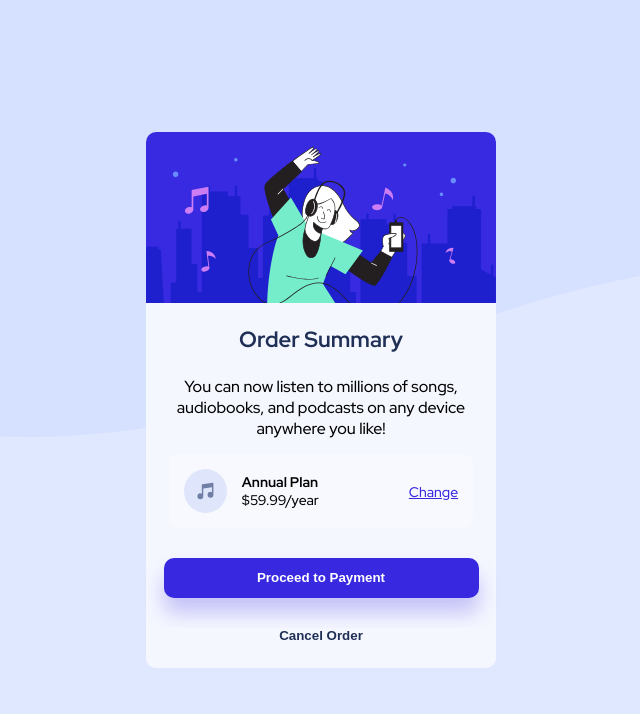
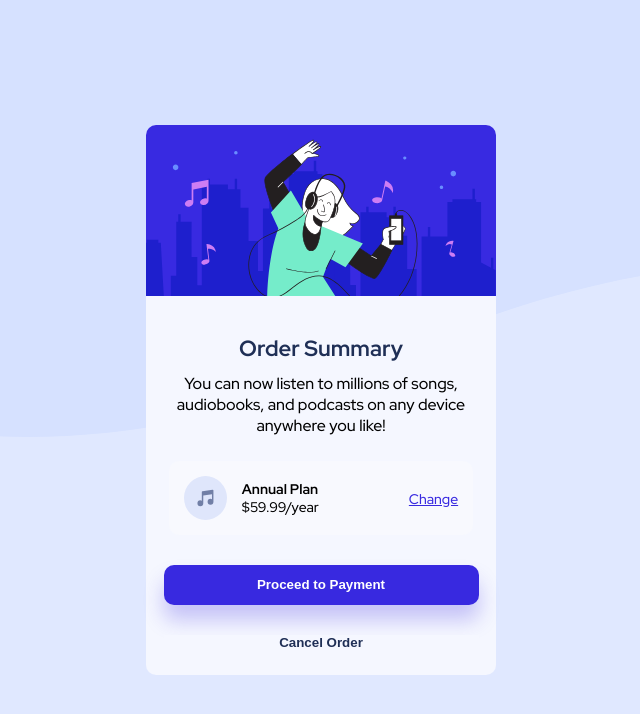
Before and after one commit to neeraj-verma-20/order-summary-component-main, a plain HTML site: page index.html in a window 1280 px wide. Shown: the whole page, without its empty margins (319-959 px from the left). Drawn offline with Linux system fonts and the light colour scheme.

Commit message:
Changed some property in css

```diff
--- a/styles.css
+++ b/styles.css
@@ -29,23 +29,29 @@ body {
     flex-direction: column;
 }
 
+/* TOP IMAGE SECTION */
+
 
 .hero-img {
     width: 100%;
     border-radius: 10px 10px 0px 0px;
 }
 
+/* HEADING AND PARAGRAPH SECTION */
+
 h1 {
-    margin: 22px 0;
     color: hsl(223, 47%, 23%);
     font-size: 22px;
+    margin-top: 38px;
 }
 
 .box-para {
     text-align: center;
     font-size: 16px;
+    margin: 10px 0;
+}
 
-}
+/* PLAN SECTION */
 
 .annual-change {
     display: flex;
@@ -89,6 +95,8 @@ h1 {
     text-decoration: none;
     opacity: .8;
 }
+
+/* BUTTON SECTION */
 
 .btn {
     width: 90%;
```
Also changed, not shown: index.html (+0 -4 lines).
